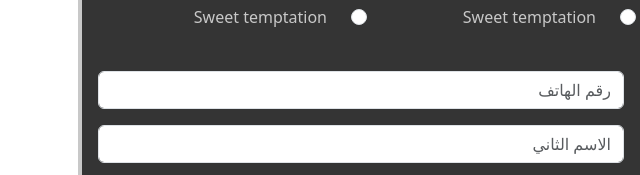
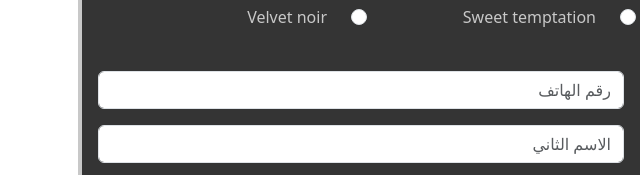
Before and after one commit to hisham811/nevoa, a plain HTML site: page index.html in a window 1280 px wide. Shown: the part 2772-2947 px from the top of the page, 4-644 px from the left. Drawn offline with Linux system fonts and the light colour scheme.

Commit message:
Add files via upload

```diff
--- a/index.html
+++ b/index.html
@@ -169,7 +169,7 @@
                         <div class="form-check d-flex flex-column-reverse w-25 p-0">
                             <div class="choose-img d-flex mt-2">
                                 <input class="form-check-input" type="radio" name="flexRadioDefault" id="flexRadioDefault4">
-                                <p class="me-5">Sweet temptation</p>
+                                <p class="me-5">Velvet noir</p>
                             </div>
                             <label class="form-check-label w-fit-content glass" for="flexRadioDefault4"class="problem ">
                                 <img src="img/make-4.jpg" style="width: 220px;" alt="">
```
